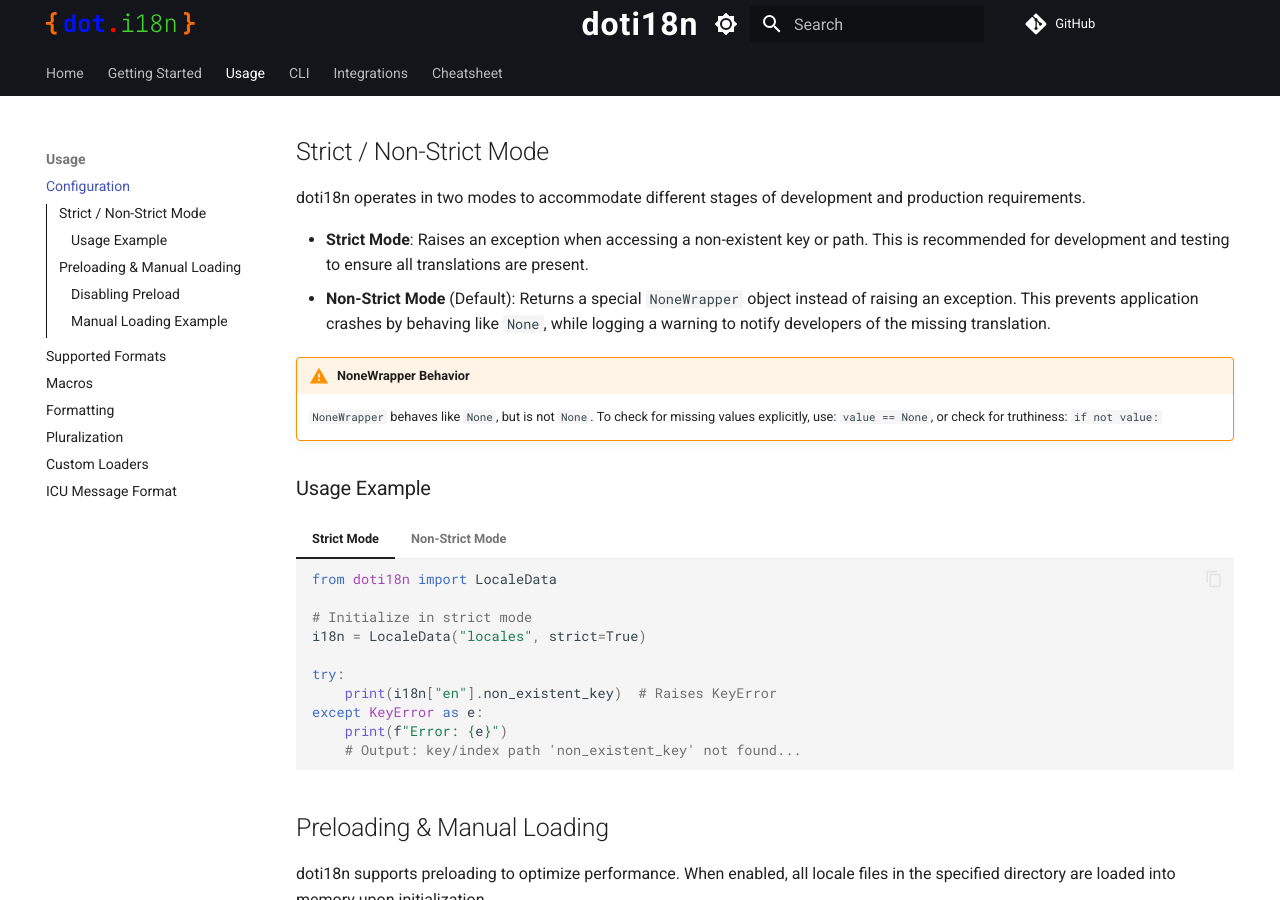
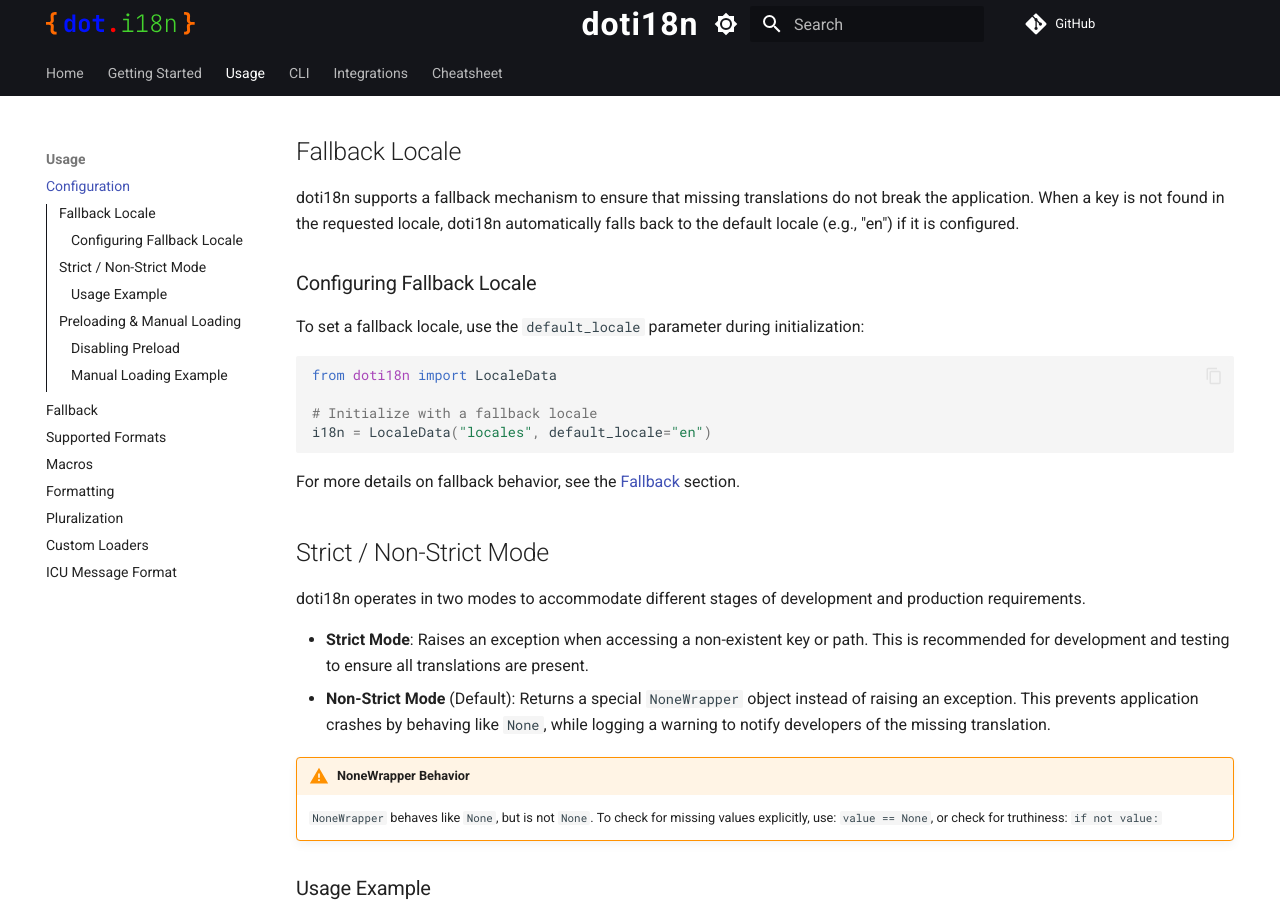
Before and after one commit to darkj3suss/doti18n, an MkDocs documentation site: the page built from docs/pages/usage/configuration.md, in a window 1280 px wide and 900 px high. Built offline with MkDocs 1.6.1 and Material for MkDocs 9.7.7, drawn with Linux system fonts in a browser that asks for light colours; comment, search, counter and statistics services are not loaded; some of the changed text lies outside the part shown.

Commit message:
docs: add fallback configuration and behavior details

````diff
--- a/docs/mkdocs.yaml
+++ b/docs/mkdocs.yaml
@@ -15,6 +15,7 @@
     - Getting Started: getting_started.md
     - Usage:
         - Configuration: usage/configuration.md
+        - Fallback: usage/fallback.md
         - Supported Formats: usage/supported_formats.md
         - Macros: usage/macros.md
         - Formatting: usage/formatting.md
--- a/docs/pages/usage/configuration.md
+++ b/docs/pages/usage/configuration.md
@@ -1,3 +1,20 @@
+## Fallback Locale
+doti18n supports a fallback mechanism to ensure that missing translations do not break the application.
+When a key is not found in the requested locale, doti18n automatically falls back to the default locale (e.g., "en") if it is configured.
+
+### Configuring Fallback Locale
+To set a fallback locale, use the `default_locale` parameter during initialization:
+
+```python
+from doti18n import LocaleData
+
+# Initialize with a fallback locale
+i18n = LocaleData("locales", default_locale="en")
+```
+
+For more details on fallback behavior, see the [Fallback](usage/fallback.md) section.
+
+
 ## Strict / Non-Strict Mode
 
 doti18n operates in two modes to accommodate different stages of development and production requirements.
````
Also changed, not shown: docs/pages/usage/fallback.md (added, +93 -0 lines), docs/pages/usage/formatting.md (+5 -6 lines), docs/pages/usage/macros.md (+1 -1 lines).
